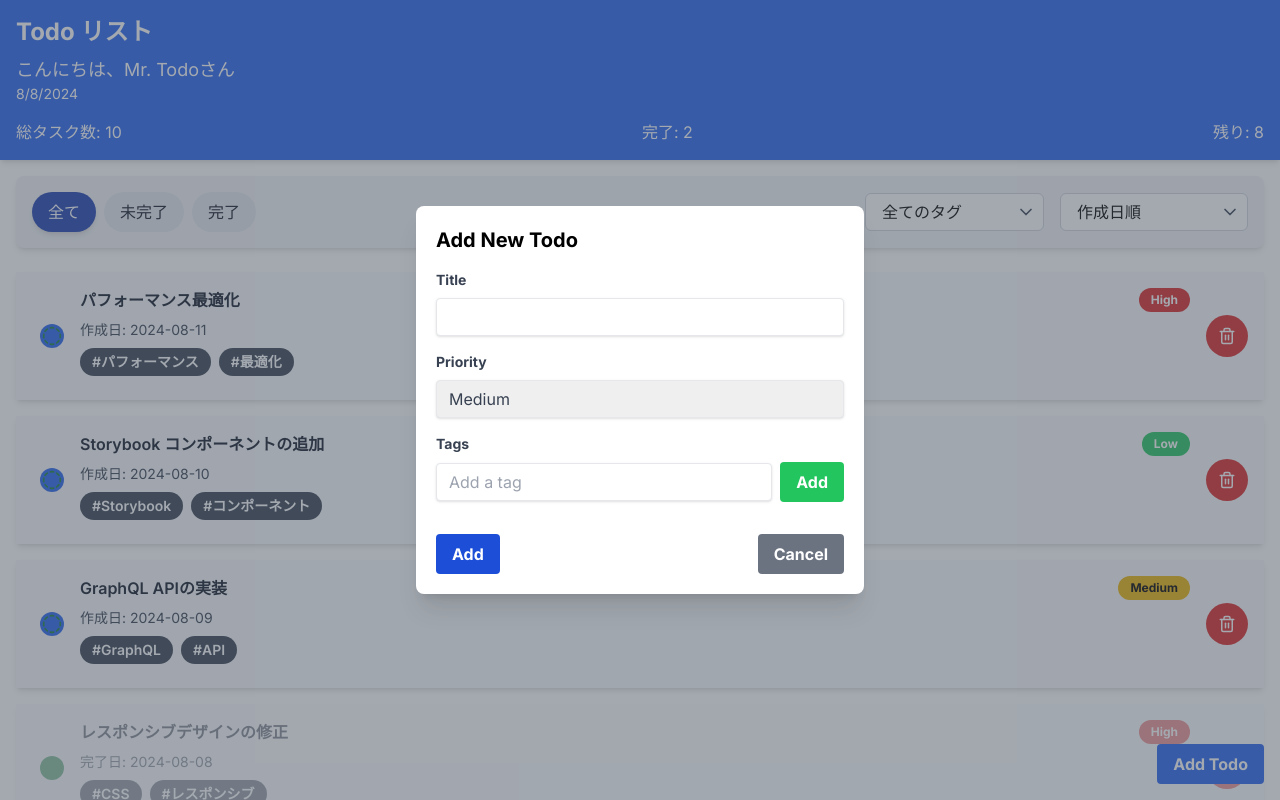
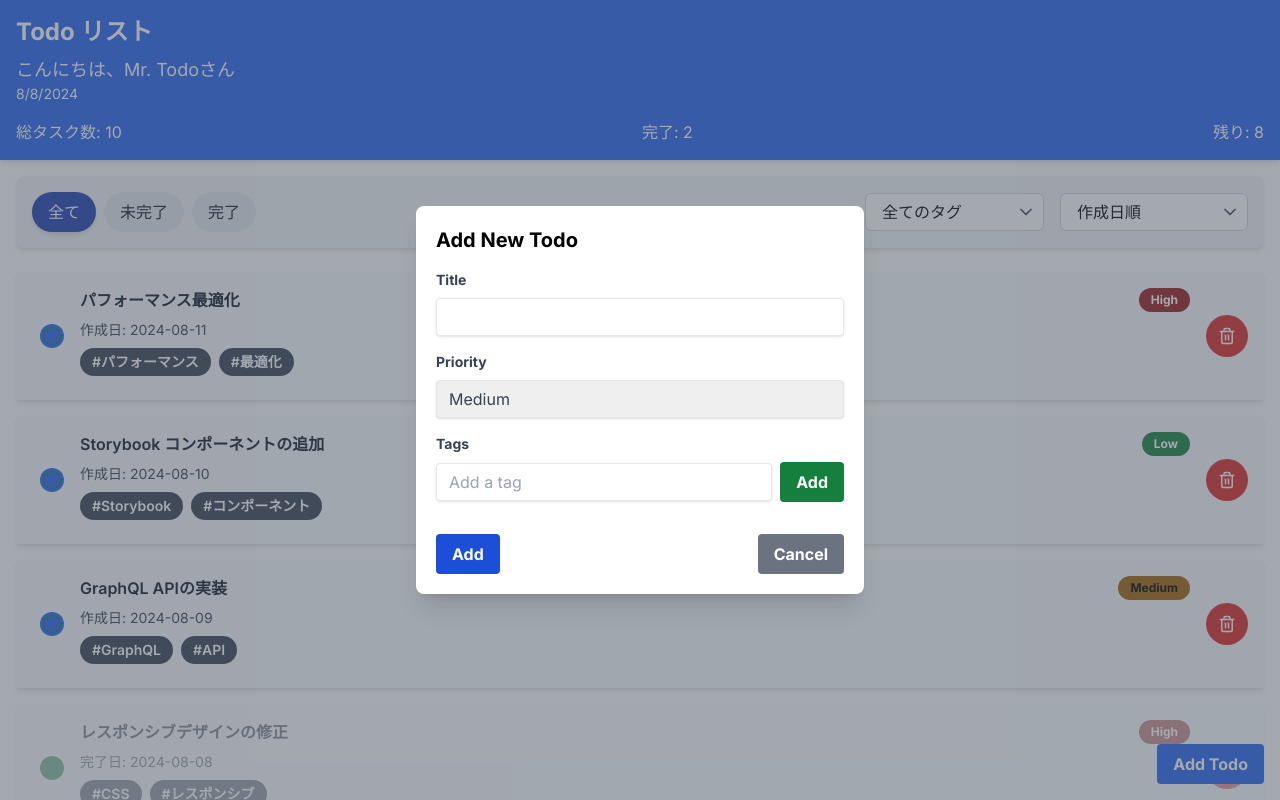
Before and after one commit to ca-terumi-k/jest-next-tutorial, a Next.js app: page / in a window 1280 px wide. Both pictures are taken after a click on the button "Add Todo". Built offline with nearby package versions, Linux system fonts and the light colour scheme.

Commit message:
fix more

```diff
--- a/app/components/AddTodoForm.tsx
+++ b/app/components/AddTodoForm.tsx
@@ -129,7 +129,16 @@ export default function AddTodoForm() {
                                         type="button"
                                         onClick={handleAddTag}
                                         aria-label="Add Tag"
-                                        className="ml-2 bg-green-500 hover:bg-green-700 text-white font-bold py-2 px-4 rounded"
+                                        className="
+                                            ml-2
+                                            bg-green-700
+                                            hover:bg-green-900
+                                            text-white
+                                            font-bold
+                                            py-2
+                                            px-4
+                                            rounded
+                                        "
                                     >
                                         Add
                                     </button>
--- a/app/components/Toast.tsx
+++ b/app/components/Toast.tsx
@@ -24,7 +24,7 @@ const Toast: React.FC<ToastProps> = ({ message, type, onClose }) => {
     return (
         <div
             className={`fixed bottom-8 right-28 px-4 py-2 rounded-md text-white ${
-                type === "success" ? "bg-green-500" : "bg-red-500"
+            type === "success" ? "bg-green-700" : type === "error" ? "bg-red-700" : "bg-blue-700"
             }`}
         >
             {message}
--- a/app/components/TodoItem.tsx
+++ b/app/components/TodoItem.tsx
@@ -102,12 +102,12 @@ export default function TodoItem({
                     <span
                         className={`px-3 py-1 text-xs font-bold rounded-full ${
                             todo.priority === "Low"
-                                ? "bg-green-500 text-white" // 高コントラスト
+                                ? "bg-green-700 text-white" // 高コントラスト
                                 : todo.priority === "Medium"
-                                ? "bg-yellow-500 text-black" // 高コントラスト
+                                ? "bg-yellow-700 text-black" // 高コントラスト
                                 : todo.priority === "High"
-                                ? "bg-red-600 text-white" // 高コントラスト
-                                : "bg-gray-500 text-white" // 高コントラスト
+                                ? "bg-red-800 text-white" // 高コントラスト
+                                : "bg-gray-700 text-white" // 高コントラスト
                         }`}
                     >
                         {todo.priority}
```
